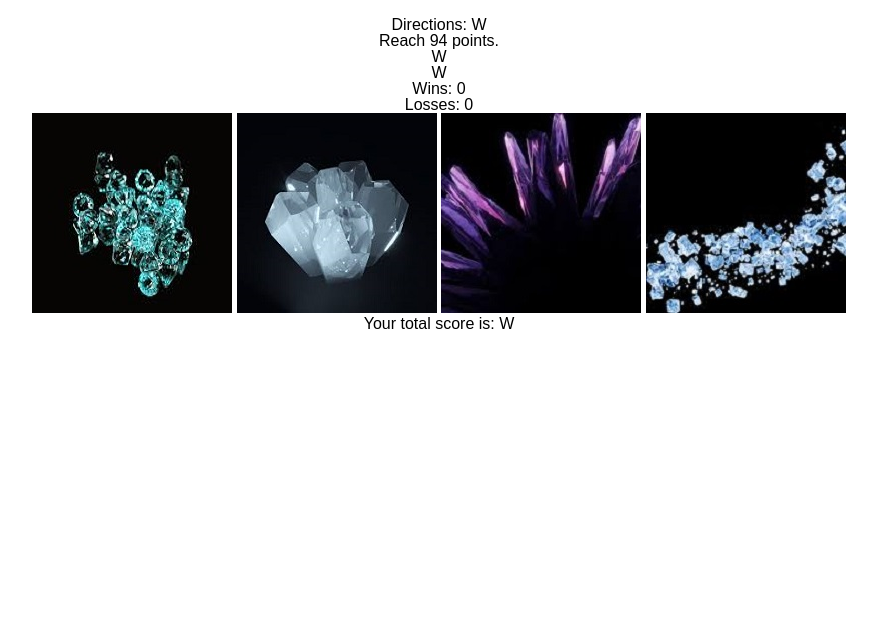
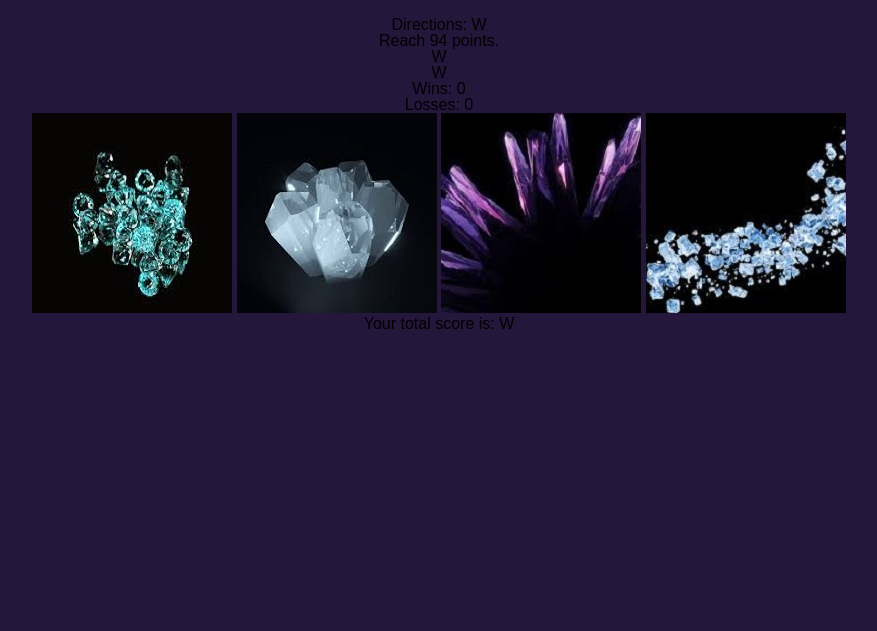
Before and after one commit to kumarivb/CrystalCollector, a plain HTML site: page index.html in a window 1280 px wide. Shown: the part 169-800 px from the top of the page, without its empty margins (201-1078 px from the left). Drawn offline with nearby package versions, Linux system fonts and the light colour scheme.

Commit message:
getting everything up to date

```diff
--- a/assets/css/style.css
+++ b/assets/css/style.css
@@ -3,6 +3,7 @@ body {
     max-width: 100%;
     margin: 30px 60px 30px 60px;
     text-align: center;
+    background-color: #25163c;
 }
 
 .header {
```
